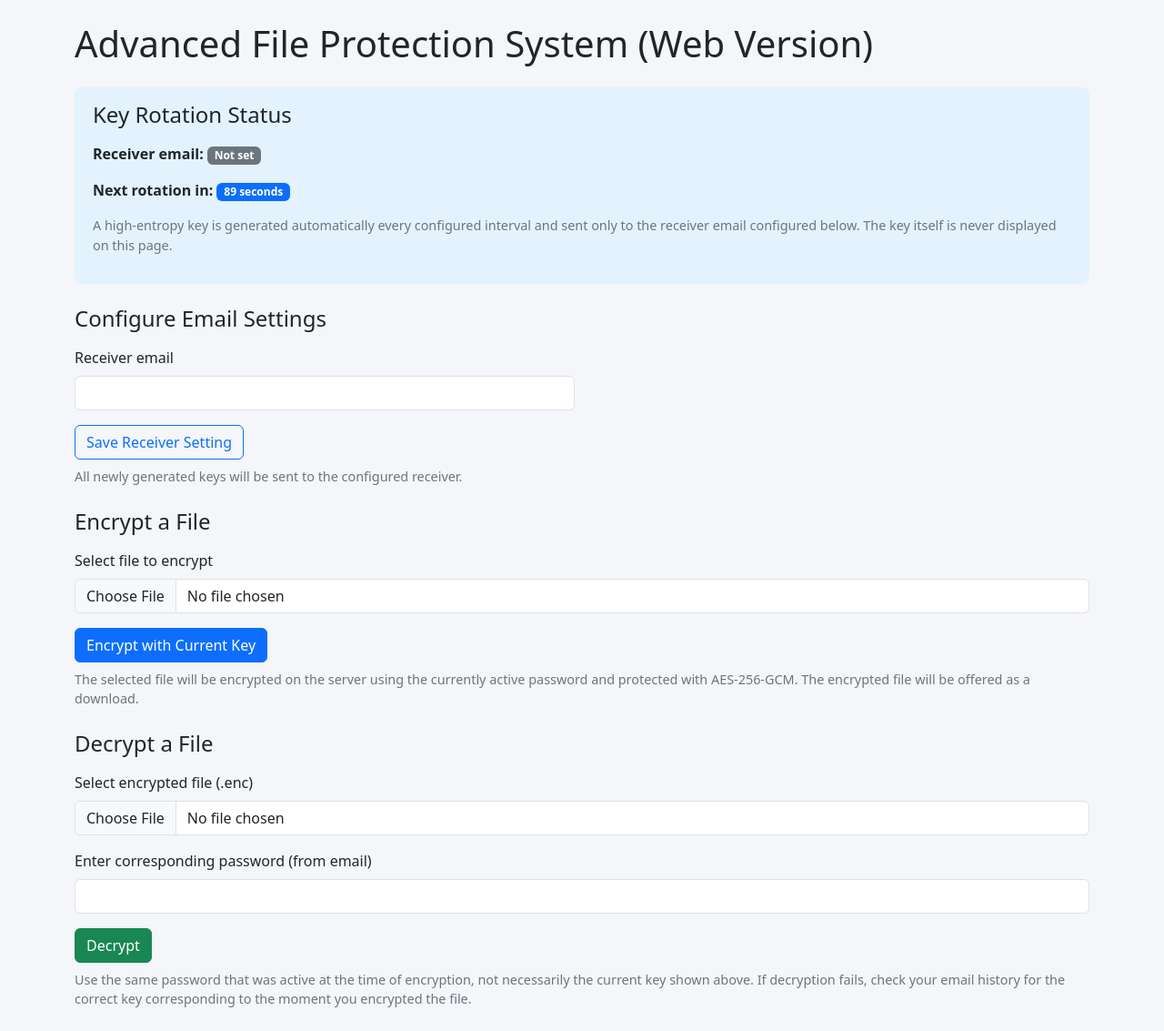
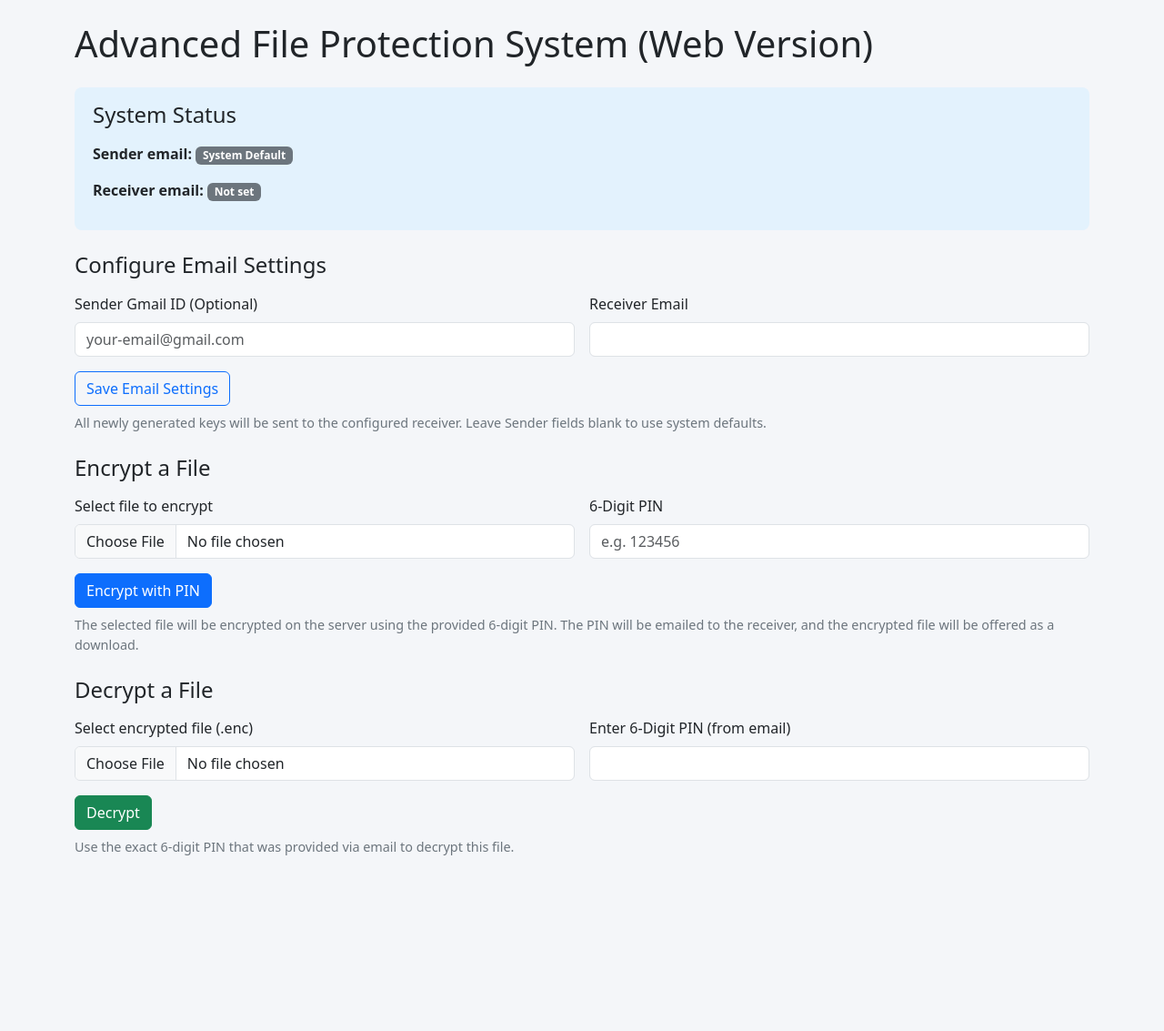
Before and after one commit to saigoutham06636/advanced-file-protection, a Flask app: page / in a window 1280 px wide. Shown: the whole page at 91% size. After the commit the page ends 940 px from the top, so only its background shows below. Run offline with Flask 3, Linux system fonts and the light colour scheme.

Commit message:
feat: switch to 6-digit PIN and secure config

```diff
--- a/config.json
+++ b/config.json
@@ -6,7 +6,7 @@
       "smtp_port": 587,
       "use_tls": true,
       "sender_email": "darkdevvill2006@gmail.com",
-      "sender_password": "whxknanundvsxric",
+      "sender_password": "",
       "recipients": ["saigouthamchatakonda@gmail.com"]
     }
   ],
--- a/render.yaml
+++ b/render.yaml
@@ -13,4 +13,4 @@ services:
       - key: SYSTEM_EMAIL_SENDER
         value: "saig6961@gmail.com"
       - key: SYSTEM_EMAIL_PASSWORD
-        value: "oxnwmhlxstrkviia"
+        sync: false
--- a/templates/index.html
+++ b/templates/index.html
@@ -30,7 +30,15 @@
     </div>
 
     <div class="section key-info mb-4">
-        <h2 class="h4 mb-3">Key Rotation Status</h2>
+        <h2 class="h4 mb-3">System Status</h2>
+        <p>
+            <strong>Sender email:</strong>
+            {% if current_sender %}
+                <span class="badge bg-success">{{ current_sender }}</span>
+            {% else %}
+                <span class="badge bg-secondary">System Default</span>
+            {% endif %}
+        </p>
         <p>
             <strong>Receiver email:</strong>
             {% if current_recipient %}
@@ -39,88 +47,67 @@
                 <span class="badge bg-secondary">Not set</span>
             {% endif %}
         </p>
-        <p><strong>Next rotation in:</strong>
-           <span id="seconds-left" class="badge bg-primary">{{ seconds_left }} seconds</span>
-        </p>
-        <p class="note mt-2">
-            A high-entropy key is generated automatically every configured interval and sent only
-            to the receiver email configured below. The key itself is never displayed on this page.
-        </p>
     </div>
 
     <div class="section mb-4">
         <h2 class="h4 mb-3">Configure Email Settings</h2>
         <form action="{{ url_for('set_email_settings') }}" method="post" class="row g-3">
             <div class="col-12 col-md-6">
-                <label for="recipient_email" class="form-label">Receiver email</label>
+                <label for="sender_email" class="form-label">Sender Gmail ID (Optional)</label>
+                <input type="email" name="sender_email" id="sender_email" class="form-control"
+                       value="{{ current_sender or '' }}" placeholder="your-email@gmail.com">
+            </div>
+            <div class="col-12 col-md-6">
+                <label for="recipient_email" class="form-label">Receiver Email</label>
                 <input type="email" name="recipient_email" id="recipient_email" class="form-control"
                        value="{{ current_recipient or '' }}" required>
             </div>
             <div class="col-12">
-                <button type="submit" class="btn btn-outline-primary">Save Receiver Setting</button>
+                <button type="submit" class="btn btn-outline-primary">Save Email Settings</button>
             </div>
         </form>
-        <p class="note mt-2">All newly generated keys will be sent to the configured receiver.</p>
+        <p class="note mt-2">All newly generated keys will be sent to the configured receiver. Leave Sender fields blank to use system defaults.</p>
     </div>
 
     <div class="section mb-4">
         <h2 class="h4 mb-3">Encrypt a File</h2>
         <form action="{{ url_for('encrypt_route') }}" method="post" enctype="multipart/form-data" class="row g-3">
-            <div class="col-12">
+            <div class="col-12 col-md-6">
                 <label for="file" class="form-label">Select file to encrypt</label>
                 <input type="file" name="file" id="file" class="form-control" required>
             </div>
+            <div class="col-12 col-md-6">
+                <label for="pin" class="form-label">6-Digit PIN</label>
+                <input type="text" name="pin" id="pin" class="form-control" pattern="\d{6}" maxlength="6" minlength="6" placeholder="e.g. 123456" required>
+            </div>
             <div class="col-12">
-                <button type="submit" class="btn btn-primary">Encrypt with Current Key</button>
+                <button type="submit" class="btn btn-primary">Encrypt with PIN</button>
             </div>
         </form>
-        <p class="note mt-2">The selected file will be encrypted on the server using the currently active password and protected with AES-256-GCM. The encrypted file will be offered as a download.</p>
+        <p class="note mt-2">The selected file will be encrypted on the server using the provided 6-digit PIN. The PIN will be emailed to the receiver, and the encrypted file will be offered as a download.</p>
     </div>
 
     <div class="section mb-4">
         <h2 class="h4 mb-3">Decrypt a File</h2>
         <form action="{{ url_for('decrypt_route') }}" method="post" enctype="multipart/form-data" class="row g-3">
-            <div class="col-12">
+            <div class="col-12 col-md-6">
                 <label for="enc_file" class="form-label">Select encrypted file (.enc)</label>
                 <input type="file" name="enc_file" id="enc_file" class="form-control" required>
             </div>
-            <div class="col-12">
-                <label for="password" class="form-label">Enter corresponding password (from email)</label>
-                <input type="password" name="password" id="password" class="form-control" required>
+            <div class="col-12 col-md-6">
+                <label for="password" class="form-label">Enter 6-Digit PIN (from email)</label>
+                <input type="text" name="password" id="password" class="form-control" pattern="\d{6}" maxlength="6" minlength="6" required>
             </div>
             <div class="col-12">
                 <button type="submit" class="btn btn-success">Decrypt</button>
             </div>
         </form>
         <p class="note mt-2">
-            Use the same password that was active at the time of encryption, not necessarily the
-            current key shown above. If decryption fails, check your email history for the
-            correct key corresponding to the moment you encrypted the file.
+            Use the exact 6-digit PIN that was provided via email to decrypt this file.
         </p>
     </div>
 </div>
 <script src="https://cdn.jsdelivr.net/npm/bootstrap@5.3.3/dist/js/bootstrap.bundle.min.js"></script>
-<script>
-    (function() {
-        const secondsEl = document.getElementById('seconds-left');
 
-        async function refreshStatus() {
-            try {
-                const resp = await fetch('/api/status');
-                if (!resp.ok) return;
-                const data = await resp.json();
-
-                if (typeof data.secondsLeft === 'number' && secondsEl) {
-                    secondsEl.textContent = data.secondsLeft + ' seconds';
-                }
-            } catch (e) {
-                // Ignore network errors for demo; UI will just stop updating.
-            }
-        }
-
-        // Poll backend every second for live countdown updates
-        setInterval(refreshStatus, 1000);
-    })();
-</script>
 </body>
 </html>
```
Also changed, not shown: email_alerts.py (+4 -4 lines), web_app.py (+30 -70 lines), requirements.txt (line endings or trailing spaces).
